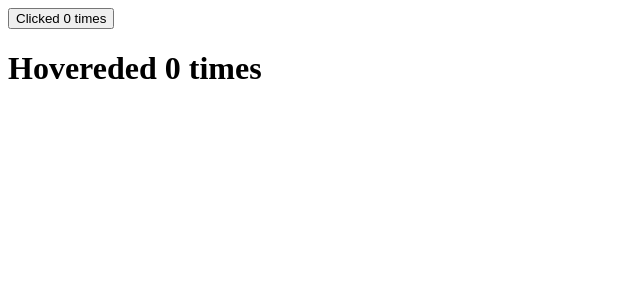
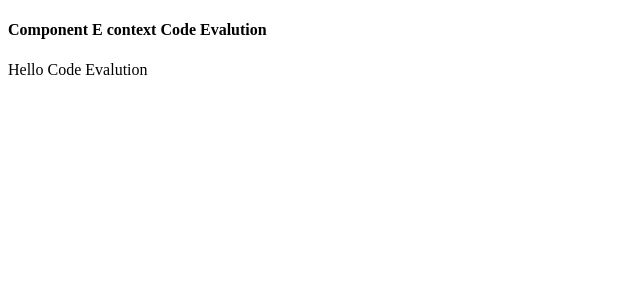
Before and after one commit to irffanasiff/react-basics, a React (Create React App) app: page / in a window 1280 px wide. Shown: the top 300 px of the page, without its empty margins (0-640 px from the left). Built offline with nearby package versions, Linux system fonts and the light colour scheme.

Commit message:
context API

```diff
--- a/src/App.js
+++ b/src/App.js
@@ -12,13 +12,17 @@
 // import ClickCounter2 from "./Components.js/renderProps/ClickCounter2";
 // import HoveredCounter2 from "./Components.js/renderProps/HoverCounter2";
 // import User from "./Components.js/renderProps/User";
-import Counter from "./Components.js/renderProps/Counter";
-import HoverCounter2 from "./Components.js/renderProps/HoverCounter2";
-import ClickCounter2 from "./Components.js/renderProps/ClickCounter2";
+// import Counter from "./Components.js/renderProps/Counter";
+// import HoverCounter2 from "./Components.js/renderProps/HoverCounter2";
+
+import ComponentA from "./Components.js/context/ComponentA";
+import { UserProvider } from "./Components.js/context/userContext";
+// import ClickCounter2 from "./Components.js/renderProps/ClickCounter2";
+
 function App() {
   return (
     <div>
-      <Counter>
+      {/* <Counter>
         {(count, incrementCount) => (
           <ClickCounter2 count={count} incrementCount={incrementCount} />
         )}
@@ -28,7 +32,10 @@ function App() {
         {(count, incrementCount) => (
           <HoverCounter2 count={count} incrementCount={incrementCount} />
         )}
-      </Counter>
+      </Counter> */}
+      {/* <UserProvider value="Irfan"> */}
+        <ComponentA />
+       {/* </UserProvider> */}
     </div>
   );
 }
--- /dev/null
+++ b/src/Components.js/context/ComponentA.js
@@ -0,0 +1,12 @@
+import React, { Component } from 'react'
+import ComponentB from './ComponentB'
+
+class ComponentA extends Component {
+    render() {
+        return (
+            <ComponentB />
+        )
+    }
+}
+
+export default ComponentA
--- /dev/null
+++ b/src/Components.js/context/ComponentB.js
@@ -0,0 +1,16 @@
+import React, { Component } from "react";
+import ComponentC from "./ComponentC";
+import UserContext from "./userContext";
+
+class ComponentB extends Component {
+  render() {
+    return (
+      <div>
+        <h4> Component E context {this.context}</h4>
+        <ComponentC />
+      </div>
+    );
+  }
+}
+ComponentB.contextType = UserContext;
+export default ComponentB;
--- /dev/null
+++ b/src/Components.js/context/ComponentC.js
@@ -0,0 +1,15 @@
+import React, { Component } from "react";
+import { Userconsumer } from "./userContext";
+class ComponentC extends Component {
+  render() {
+    return (
+      <Userconsumer>
+        {(userName) => {
+          return <div>Hello {userName}</div>;
+        }}
+      </Userconsumer>
+    );
+  }
+}
+
+export default ComponentC;
--- /dev/null
+++ b/src/Components.js/context/userContext.js
@@ -0,0 +1,9 @@
+import React from "react";
+
+const UserContext = React.createContext("Code Evalution");
+
+const UserProvider = UserContext.Provider;
+const Userconsumer = UserContext.Consumer;
+
+export { UserProvider, Userconsumer };
+export default UserContext;
```
